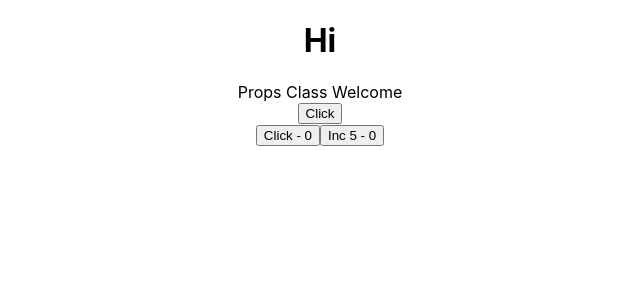
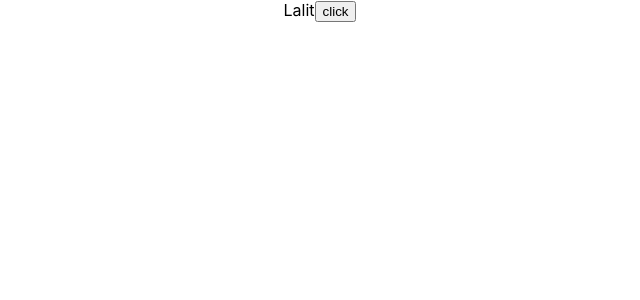
Before and after one commit to lalitlsg/react-concepts, a React (Create React App) app: page / in a window 1280 px wide. Shown: the top 300 px of the page, without its empty margins (320-960 px from the left). Built offline with nearby package versions, Linux system fonts and the light colour scheme.

Commit message:
event binding

```diff
--- a/src/App.js
+++ b/src/App.js
@@ -4,6 +4,7 @@ import JSXExample from "./components/JSXExample";
 import PropsFunctional from "./components/PropsFunctional";
 import PropsClass from "./components/PropsClass";
 import Counter from "./components/Counter";
+import EventExample from "./components/EventExample";
 
 function App() {
   return (
@@ -14,11 +15,12 @@ function App() {
         <h1>Hi</h1>
       </PropsFunctional> */}
 
-      <PropsClass name="Props Class">
+      {/* <PropsClass name="Props Class">
         <h1>Hi</h1>
       </PropsClass>
 
-      <Counter />
+      <Counter /> */}
+      <EventExample />
     </div>
   );
 }
--- /dev/null
+++ b/src/components/EventExample.js
@@ -0,0 +1,39 @@
+import React, { Component } from "react";
+
+//Binding Event Handler
+export default class EventExample extends Component {
+  constructor() {
+    super();
+    this.state = {
+      message: "Lalit"
+    };
+    // 3.Method
+    // this.handleClick = this.handleClick.bind(this);
+  }
+
+  //   handleClick() {
+  //     this.setState({
+  //       message: "Nikhil"
+  //     });
+  //   }
+
+  // 4.Method
+  handleClick = () => {
+    this.setState({
+      message: "Nikhil"
+    });
+  };
+
+  render() {
+    return (
+      <div>
+        {this.state.message}
+        {/* 1.Method */}
+        {/* <button onClick={this.handleClick.bind(this)}>click</button> */}
+        {/* 2.Method */}
+        {/* <button onClick={() => this.handleClick()}>click</button> */}
+        <button onClick={this.handleClick}>click</button>
+      </div>
+    );
+  }
+}
--- a/src/components/PropsClass.js
+++ b/src/components/PropsClass.js
@@ -15,6 +15,7 @@ export default class PropsClass extends Component {
   }
 
   render() {
+    //destructuring state
     const { message } = this.state;
     return (
       <div>
--- a/src/components/PropsFunctional.js
+++ b/src/components/PropsFunctional.js
@@ -1,5 +1,6 @@
 import React from "react";
 
+//destructuring props
 function PropsFunctional({ name, children }) {
   return (
     <div>
```
